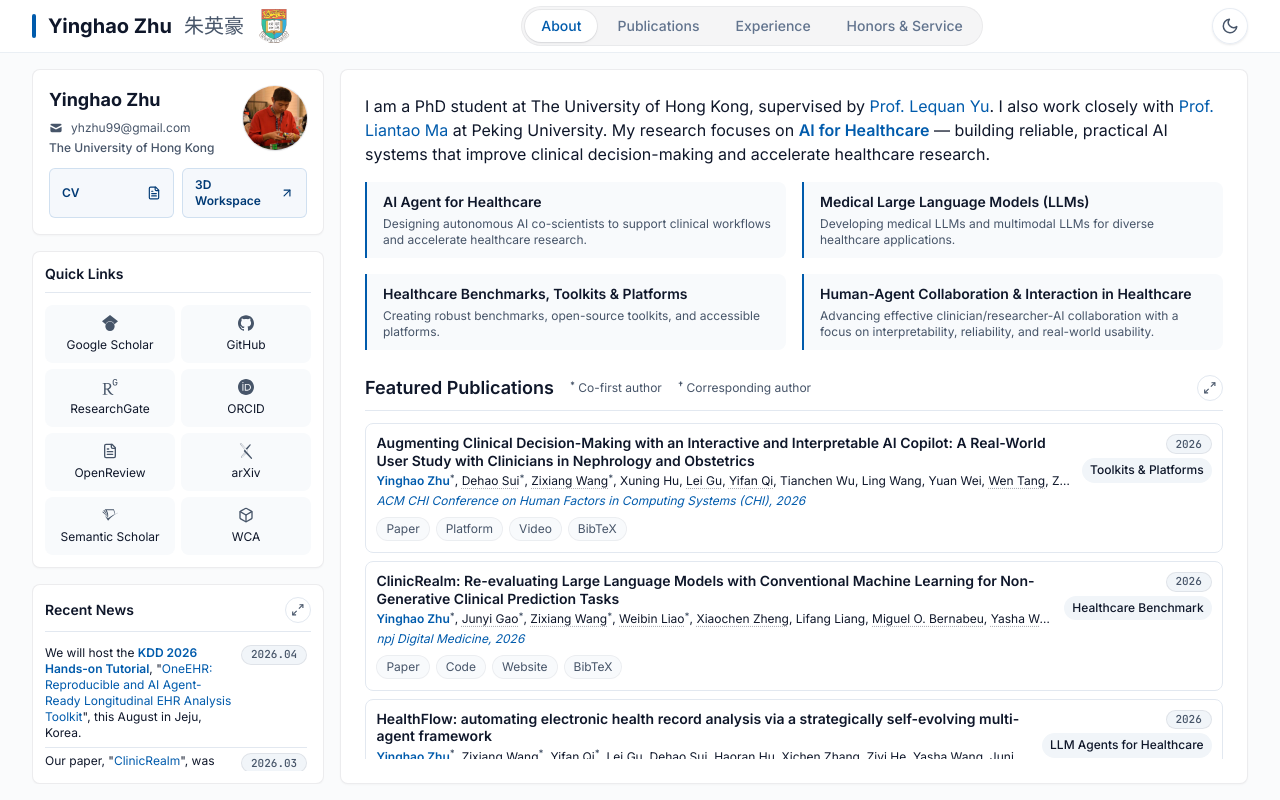
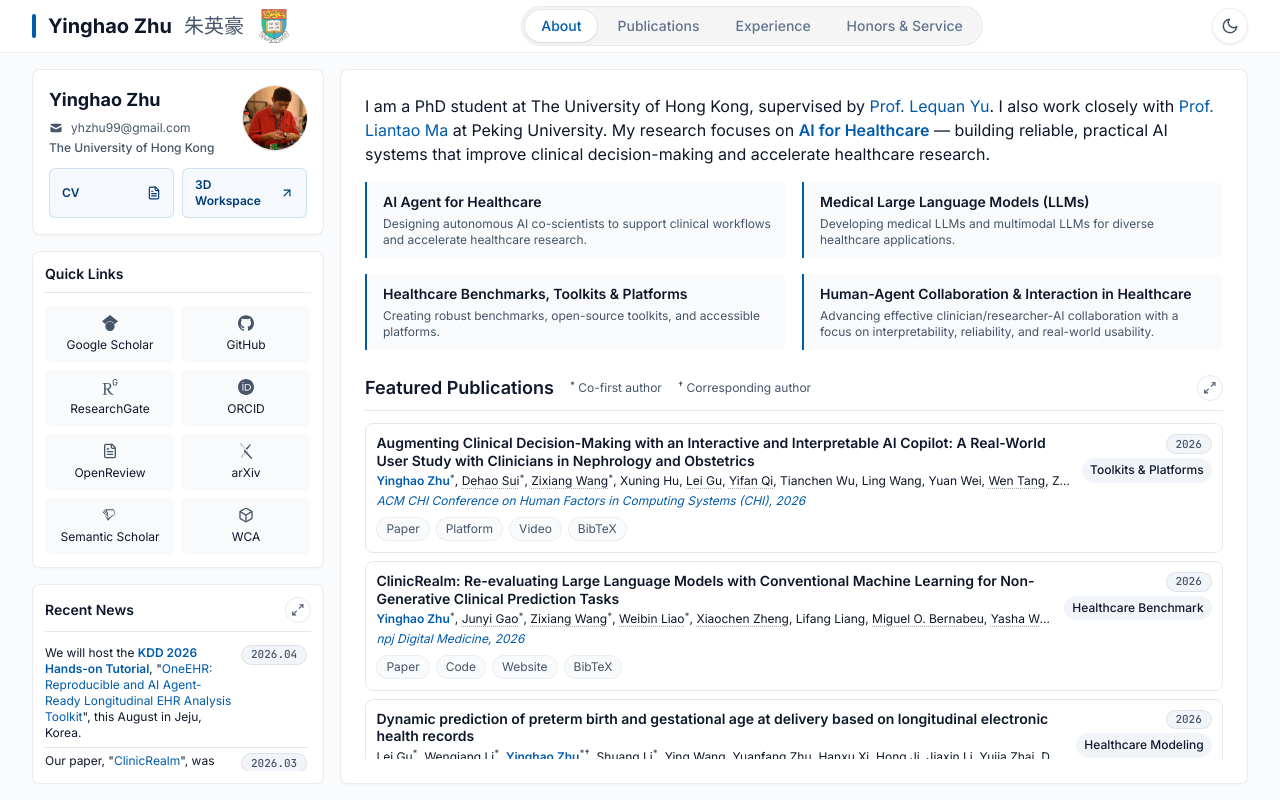
Before and after one commit to yhzhu99/yhzhu99.github.io, a Vue app: page / in a window 1280 px wide. Built offline with nearby package versions, Linux system fonts and the light colour scheme.

Commit message:
feat: feature preterm birth publication

```diff
--- a/src/data/publications.ts
+++ b/src/data/publications.ts
@@ -19,7 +19,7 @@ const publicationRecords = [
   { featured: false, title: "MemRepair: Hierarchical Memory for Agentic Repository-Level Vulnerability Repair", authors: "Simiao Liu, Li Zhang, Fang Liu, Xiaoli Lian, Yang Liu, Yinghao Zhu", firstAuthors: "Simiao Liu", correspondingAuthors: "Fang Liu", venue: "Preprint", year: "2026", tag: "Software Engineering", links: [{ type: "Paper", url: "https://arxiv.org/abs/2605.17444" }, { type: "Code", url: "https://figshare.com/s/f2bbe7f7c8a759339368" }] },
   { featured: false, title: "ContraFix: Skill-Enhanced Contrastive Runtime Analysis for Vulnerability Repair", authors: "Simiao Liu, Fang Liu, Peiding Wang, Taichuan Li, Yinghao Zhu, Xiaoli Lian, Li Zhang", firstAuthors: "Simiao Liu", correspondingAuthors: "Fang Liu", venue: "Preprint", year: "2026", tag: "Software Engineering", links: [{ type: "Paper", url: "https://arxiv.org/abs/2605.17450" }, { type: "Code", url: "https://figshare.com/s/f173c78e44bca88ebaea" }] },
   { featured: true, title: "HealthFlow: automating electronic health record analysis via a strategically self-evolving multi-agent framework", authors: "Yinghao Zhu, Zixiang Wang, Yifan Qi, Lei Gu, Dehao Sui, Haoran Hu, Xichen Zhang, Ziyi He, Yasha Wang, Junjun He, Liantao Ma, Lequan Yu", firstAuthors: "Yinghao Zhu, Zixiang Wang, Yifan Qi", correspondingAuthors: "Liantao Ma, Lequan Yu", venue: "npj Digital Medicine", year: "2026", tag: "LLM Agents for Healthcare", links: [{ type: "Paper", url: "https://www.nature.com/articles/s41746-026-03097-0" }, { type: "Code", url: "https://github.com/yhzhu99/HealthFlow" }, { type: "Website", url: "https://healthflow.medx-pku.com/" }, { type: "Dataset", url: "https://github.com/yhzhu99/HealthFlow/releases/tag/datasets" }] },
-  { featured: false, title: "Dynamic prediction of preterm birth and gestational age at delivery based on longitudinal electronic health records", authors: "Lei Gu, Wenqiang Li, Yinghao Zhu, Shuang Li, Ying Wang, Yuanfang Zhu, Hanxu Xi, Hong Ji, Jiaxin Li, Yujia Zhai, Dehao Sui, Zixiang Wang, Junyi Gao, Bo Sun, Yasha Wang, Lequan Yu, Yuan Wei, Liantao Ma, Tianchen Wu", firstAuthors: "Lei Gu, Wenqiang Li, Yinghao Zhu, Shuang Li", correspondingAuthors: "Yinghao Zhu, Yuan Wei, Liantao Ma, Tianchen Wu", venue: "npj Digital Medicine", year: "2026", tag: "Healthcare Modeling", links: [{ type: "Paper", url: "https://www.nature.com/articles/s41746-026-03071-w" }, { type: "Code", url: "https://github.com/MedX-PKU/GestaCare" }, { type: "Platform", url: "https://gestacare.pages.dev/" }] },
+  { featured: true, title: "Dynamic prediction of preterm birth and gestational age at delivery based on longitudinal electronic health records", authors: "Lei Gu, Wenqiang Li, Yinghao Zhu, Shuang Li, Ying Wang, Yuanfang Zhu, Hanxu Xi, Hong Ji, Jiaxin Li, Yujia Zhai, Dehao Sui, Zixiang Wang, Junyi Gao, Bo Sun, Yasha Wang, Lequan Yu, Yuan Wei, Liantao Ma, Tianchen Wu", firstAuthors: "Lei Gu, Wenqiang Li, Yinghao Zhu, Shuang Li", correspondingAuthors: "Yinghao Zhu, Yuan Wei, Liantao Ma, Tianchen Wu", venue: "npj Digital Medicine", year: "2026", tag: "Healthcare Modeling", links: [{ type: "Paper", url: "https://www.nature.com/articles/s41746-026-03071-w" }, { type: "Code", url: "https://github.com/MedX-PKU/GestaCare" }, { type: "Platform", url: "https://gestacare.pages.dev/" }] },
   { featured: true, title: "MedAgentBoard: Benchmarking Multi-Agent Collaboration with Conventional Methods for Diverse Medical Tasks", authors: "Yinghao Zhu, Ziyi He, Haoran Hu, Xiaochen Zheng, Xichen Zhang, Zixiang Wang, Junyi Gao, Liantao Ma, Lequan Yu", firstAuthors: "Yinghao Zhu, Ziyi He, Haoran Hu, Xiaochen Zheng", correspondingAuthors: "Liantao Ma, Lequan Yu", venue: "Conference on Neural Information Processing Systems (NeurIPS) Datasets and Benchmarks Track", year: "2025", tag: "Healthcare Benchmark", links: [{ type: "Paper", url: "https://arxiv.org/abs/2505.12371" }, { type: "Code", url: "https://github.com/yhzhu99/MedAgentBoard" }, { type: "Website", url: "https://medagentboard.netlify.app/" }] },
   { featured: true, title: "Auditing medical multi-agent AI reveals risks of false consensus", authors: "Yinghao Zhu, Lei Gu, Zixiang Wang, Haoran Sang, Dehao Sui, Wen Tang, Lan Mi, Yasha Wang, Junyi Gao, Liang Yao, Tianfan Fu, Ewen Harrison, Lequan Yu, Liantao Ma", firstAuthors: "Yinghao Zhu, Lei Gu, Zixiang Wang", correspondingAuthors: "Lequan Yu, Liantao Ma", venue: "Preprint", year: "2025", tag: "Healthcare Benchmark", links: [{ type: "Paper", url: "https://arxiv.org/abs/2510.10185" }, { type: "Code", url: "https://github.com/MedX-PKU/MedAgentAudit" }] },
   { featured: true, title: "ClinicRealm: Re-evaluating Large Language Models with Conventional Machine Learning for Non-Generative Clinical Prediction Tasks", authors: "Yinghao Zhu, Junyi Gao, Zixiang Wang, Weibin Liao, Xiaochen Zheng, Lifang Liang, Miguel O. Bernabeu, Yasha Wang, Lequan Yu, Chengwei Pan, Ewen Harrison, Liantao Ma", firstAuthors: "Yinghao Zhu, Junyi Gao, Zixiang Wang, Weibin Liao", correspondingAuthors: "Chengwei Pan, Ewen Harrison, Liantao Ma", venue: "npj Digital Medicine", year: "2026", tag: "Healthcare Benchmark", links: [{ type: "Paper", url: "https://www.nature.com/articles/s41746-026-02539-z" }, { type: "Code", url: "https://github.com/yhzhu99/ehr-llm-benchmark" }, { type: "Website", url: "https://yhzhu99.github.io/ehr-llm-benchmark/" }] },
```
Also changed, not shown: 1 other file (tests, documents, lock files or other folders).
